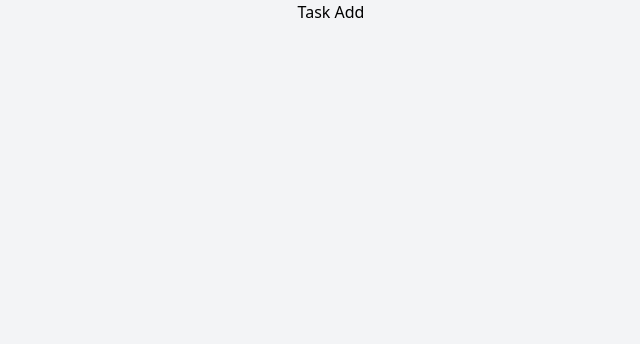
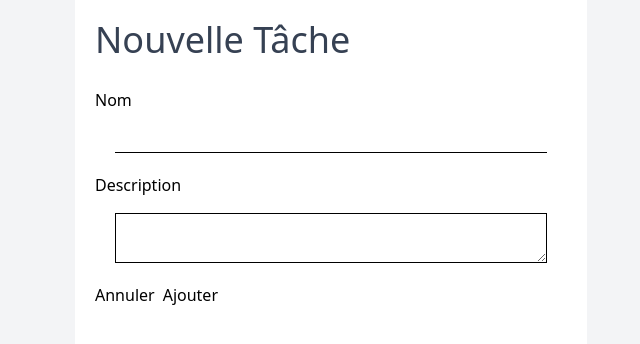
Before and after one commit to lamined34/to-Do-List, a React (Vite) app: page /addTask in a window 1280 px wide. Shown: the top 344 px of the page, without its empty margins (309-949 px from the left). Built offline with nearby package versions, Linux system fonts and the light colour scheme.

Commit message:
adding a use context

```diff
--- a/package.json
+++ b/package.json
@@ -14,6 +14,7 @@
     "lucide-react": "^0.474.0",
     "react": "^18.3.1",
     "react-dom": "^18.3.1",
+    "react-hook-form": "^7.54.0",
     "react-router-dom": "^7.1.5"
   },
   "devDependencies": {
--- a/src/App.jsx
+++ b/src/App.jsx
@@ -1,5 +1,6 @@
 import React from 'react'
 import './App.css'
+import { CallbackProvider } from './pages/CallbackContext'
 import Task from './pages/Task'
 import TaskAdd from './pages/TaskAdd'
 import { BrowserRouter, Routes, Route } from 'react-router-dom'
@@ -9,12 +10,14 @@ function App() {
   return (
     <>
       <div className='flex justify-center h-screen bg-gray-100'>
+        <CallbackProvider>
           <BrowserRouter>
             <Routes>
               <Route path="/" element={<Task />} />
               <Route path="/addTask" element={<TaskAdd />} />
             </Routes>
           </BrowserRouter>
+        </CallbackProvider>
       </div>
     </>
   )
--- a/src/data/taskData.jsx
+++ b/src/data/taskData.jsx
@@ -12,7 +12,7 @@ class TaskObj {
 
 
 
-export const tasks = [
+export const tasksExamples = [
     new TaskObj('1', 'Lecture', 'lire 2 pages de livre sur React', 'En cours', '2025-02-01', '2025-02-02'),
     new TaskObj('2', 'Task 2', 'Description 2', 'Terminée', '2025-02-01', '2025-02-02')
 ];
--- /dev/null
+++ b/src/pages/CallbackContext.jsx
@@ -0,0 +1,17 @@
+import { createContext, useContext, useState } from "react";
+
+const CallbackContext = createContext();
+
+export function CallbackProvider({ children }) {
+  const [callback, setCallback] = useState(null);
+
+  return (
+    <CallbackContext.Provider value={{ callback, setCallback }}>
+      {children}
+    </CallbackContext.Provider>
+  );
+}
+
+export function useCallbackContext() {
+  return useContext(CallbackContext);
+}
--- a/src/pages/Task.jsx
+++ b/src/pages/Task.jsx
@@ -1,11 +1,22 @@
-import { tasks } from "../data/taskData";
+import { tasksExamples } from "../data/taskData";
 import TaskList from "../components/TaskList";
 import { Plus } from "lucide-react";
 import { useNavigate } from "react-router-dom";
+import React from "react";
+
+import { useCallbackContext } from "./CallbackContext";
 
 
 const Task = () => {
     const navigate = useNavigate()
+    const { setCallback } = useCallbackContext()
+
+    const [tasks, setTask] = React.useState([...tasksExamples]);
+
+    const handleNewTask = (task) => {
+        console.log("Trying me?")
+        setTask([...tasks, task]);
+    }
 
     return (
         <div className="relative flex flex-col w-full max-w-lg bg-white">
@@ -25,7 +36,10 @@ const Task = () => {
             <TaskList list={tasks} />
 
             <button
-            onClick={() => navigate('/addTask')}
+            onClick={() => {
+                setCallback(() => handleNewTask)
+                navigate('/addTask')
+            }}
             className="absolute bottom-16 right-14 shadow-xl h-16 w-16 bg-gray-50 border-2 border-gray-100
             flex justify-center items-center rounded-full transition-all duration-300 ease-in-out hover:scale-125 hover:shadow-2xl
             hover:-translate-y-3">
--- a/src/pages/TaskAdd.jsx
+++ b/src/pages/TaskAdd.jsx
@@ -1,8 +1,37 @@
+import { useForm } from "react-hook-form"
+import { useLocation } from "react-router-dom"
+import { useCallbackContext } from "./CallbackContext"
+
 const TaskAdd = () => {
+    const { callback } = useCallbackContext();
+
+    const { register, handleSubmit } = useForm()
+
     return (
-        <div>
-            <h1>Task Add</h1>
-        </div>
+        <>
+            <div className="bg-white w-full max-w-lg p-5 space-y-7">
+                <h1 className="text-4xl text-gray-700">Nouvelle Tâche</h1>
+
+                <form onSubmit={handleSubmit(callback)}>
+                    <div className="flex flex-col gap-5">
+                        <div className="flex flex-col gap-4">
+                            <label htmlFor="title">Nom</label>
+                            <input type="text" id="title" {...register('title')} className="border-b mx-5" />
+                        </div>
+
+                        <div className="flex flex-col gap-4">
+                            <label htmlFor="description">Description</label>
+                            <textarea id="description" {...register('description')} className="border mx-5" />
+                        </div>
+
+                        <div className="flex gap-2">
+                            <button>Annuler</button>
+                            <button type="submit" onClick={() => console.log('hello')}>Ajouter</button>
+                        </div>
+                    </div>
+                </form>
+            </div>
+        </>
     )
 }
 
```
Also changed, not shown: 1 other file (tests, documents, lock files or other folders). Lines whose indentation alone changed are shown as unchanged.
